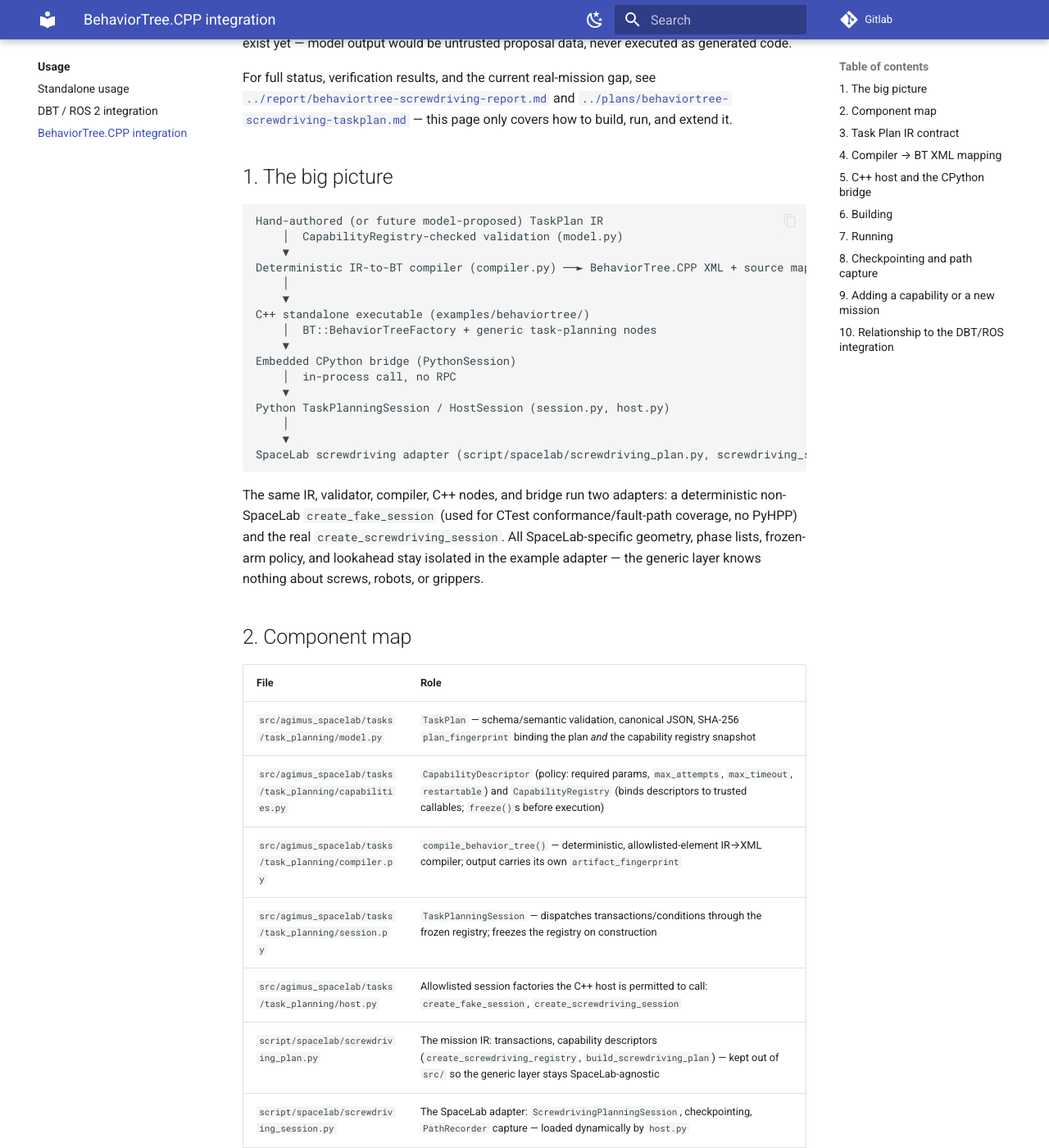
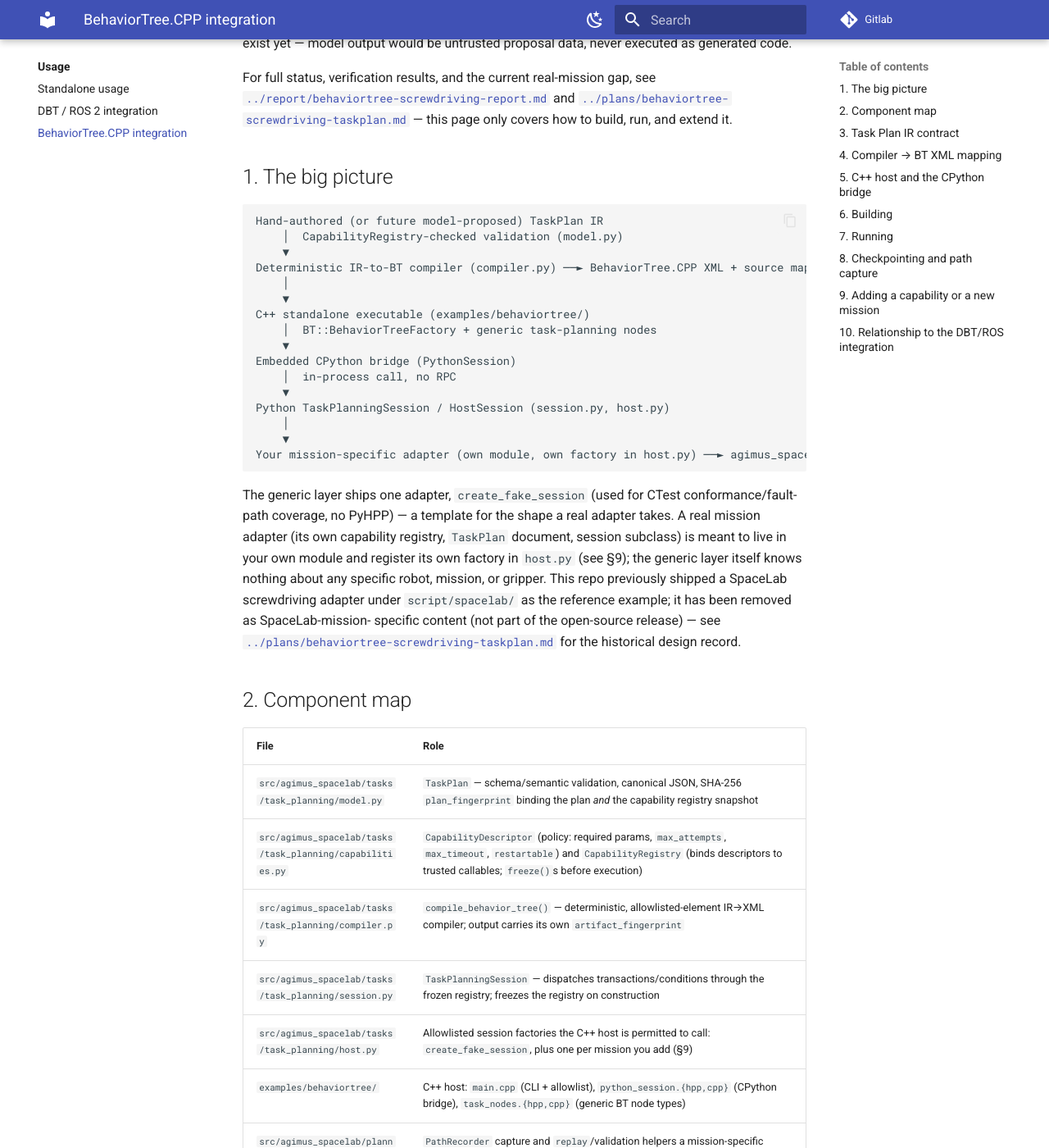
Before and after one commit to thanhndv212/long-tamp, an MkDocs documentation site: the page built from docs/usage/behaviortree-integration.md, in a window 1280 px wide and 1400 px high, scrolled down 450 px. Shown: the whole window at 82% size. Built offline with MkDocs 1.6.1 and Material for MkDocs 9.7.7, drawn with Linux system fonts in a browser that asks for light colours; some of the changed text lies outside the part shown.

Commit message:
refactor(task-planning): remove the SpaceLab screwdriving example adapter
Prep for the upcoming repo/history split: the mission-specific adapter
(create_screwdriving_session in host.py, its C++ allowlist/CTest wiring,
and its two pytest files) documented and exercised the proprietary
SpaceLab screwdriving mission directly in src/ and tests/, not just under
script/spacelab/ — so filtering script/spacelab/ out of history alone
would have left it behind. Mirrors how the CORBA backend was removed
pre-emptively before the history rewrite, for the same reason: strip it
from the current tree first so the filtered history doesn't need to
scrub it separately.

- host.py: drop create_screwdriving_session (create_fake_session, the
  generic conformance adapter, is untouched).
- examples/behaviortree/: drop it from the C++ allowlist and the
  taskplan_bt_screwdriving_mock CTest target.
- tests/: delete test_screwdriving_task_plan.py and
  test_screwdriving_taskplan_checkpoint.py (both imported directly from
  script/spacelab/).
- docs/usage/behaviortree-integration.md (generic, staying in the
  release): reworked the sections that used the screwdriving adapter as
  the running example to describe the adapter pattern generically
  instead, since there's no longer a shipped example to point at.

script/spacelab/run_taskplan_bt_supervised.py and replay_captured_paths.py
still reference the removed factory but are left as-is: they live
entirely under script/spacelab/, which is already staged for removal
from history in the upcoming repo split.

Validated: full pytest suite in the hpp-agimus-arm64 container — 416
passed (425 minus the 9 removed screwdriving tests), same 6 pre-existing
failures as before, no new failures.

````diff
--- a/docs/usage/behaviortree-integration.md
+++ b/docs/usage/behaviortree-integration.md
@@ -36,14 +36,19 @@ Embedded CPython bridge (PythonSession)
 Python TaskPlanningSession / HostSession (session.py, host.py)
     │
     ▼
-SpaceLab screwdriving adapter (script/spacelab/screwdriving_plan.py, screwdriving_session.py) ──► agimus_spacelab / PyHPP
+Your mission-specific adapter (own module, own factory in host.py) ──► agimus_spacelab / PyHPP
 ```
 
-The same IR, validator, compiler, C++ nodes, and bridge run two adapters: a deterministic
-non-SpaceLab `create_fake_session` (used for CTest conformance/fault-path coverage, no PyHPP)
-and the real `create_screwdriving_session`. All SpaceLab-specific geometry, phase lists,
-frozen-arm policy, and lookahead stay isolated in the example adapter — the generic layer
-knows nothing about screws, robots, or grippers.
+The generic layer ships one adapter, `create_fake_session` (used for CTest
+conformance/fault-path coverage, no PyHPP) — a template for the shape a real adapter takes.
+A real mission adapter (its own capability registry, `TaskPlan` document, session
+subclass) is meant to live in your own module and register its own factory in `host.py`
+(see §9); the generic layer itself knows nothing about any specific robot, mission, or
+gripper. This repo previously shipped a SpaceLab screwdriving adapter under
+`script/spacelab/` as the reference example; it has been removed as SpaceLab-mission-
+specific content (not part of the open-source release) — see
+[`../plans/behaviortree-screwdriving-taskplan.md`](../plans/behaviortree-screwdriving-taskplan.md)
+for the historical design record.
 
 ## 2. Component map
 
@@ -53,12 +58,9 @@ knows nothing about screws, robots, or grippers.
 | `src/agimus_spacelab/tasks/task_planning/capabilities.py` | `CapabilityDescriptor` (policy: required params, `max_attempts`, `max_timeout`, `restartable`) and `CapabilityRegistry` (binds descriptors to trusted callables; `freeze()`s before execution) |
 | `src/agimus_spacelab/tasks/task_planning/compiler.py` | `compile_behavior_tree()` — deterministic, allowlisted-element IR→XML compiler; output carries its own `artifact_fingerprint` |
 | `src/agimus_spacelab/tasks/task_planning/session.py` | `TaskPlanningSession` — dispatches transactions/conditions through the frozen registry; freezes the registry on construction |
-| `src/agimus_spacelab/tasks/task_planning/host.py` | Allowlisted session factories the C++ host is permitted to call: `create_fake_session`, `create_screwdriving_session` |
-| `script/spacelab/screwdriving_plan.py` | The mission IR: transactions, capability descriptors (`create_screwdriving_registry`, `build_screwdriving_plan`) — kept out of `src/` so the generic layer stays SpaceLab-agnostic |
-| `script/spacelab/screwdriving_session.py` | The SpaceLab adapter: `ScrewdrivingPlanningSession`, checkpointing, `PathRecorder` capture — loaded dynamically by `host.py` |
+| `src/agimus_spacelab/tasks/task_planning/host.py` | Allowlisted session factories the C++ host is permitted to call: `create_fake_session`, plus one per mission you add (§9) |
 | `examples/behaviortree/` | C++ host: `main.cpp` (CLI + allowlist), `python_session.{hpp,cpp}` (CPython bridge), `task_nodes.{hpp,cpp}` (generic BT node types) |
-| `script/spacelab/run_taskplan_bt_supervised.py` | Process supervisor: attempt/total timeouts, process-group kill, bounded restart backoff |
-| `script/spacelab/replay_captured_paths.py` | Validates a `PathRecorder` capture (continuity, seam checks) without re-planning |
+| `src/agimus_spacelab/planning/path_recorder.py`, `path_io.py` | `PathRecorder` capture and `replay`/validation helpers a mission-specific session can reuse for checkpointing |
 
 ## 3. Task Plan IR contract
 
@@ -104,8 +106,9 @@ they're looking at the exact plan+compiler combination that produced a given run
 ## 5. C++ host and the CPython bridge
 
 `examples/behaviortree/src/main.cpp` takes `--factory <name>` (checked against a hardcoded
-allowlist: `create_fake_session`, `create_screwdriving_session` — an unlisted name is a
-non-retryable exit code `2`, never dispatched to Python) and `--options <json>`, constructs a
+allowlist — currently just `create_fake_session` until you add your own mission factory,
+§9; an unlisted name is a non-retryable exit code `2`, never dispatched to Python) and
+`--options <json>`, constructs a
 `PythonSession`, registers the five generic node types
 (`RegisterTaskPlanningNodes`, `task_nodes.cpp`), builds the tree from
 `session->call("get_behavior_tree_xml")`, and ticks it to completion with a `BT::TreeObserver`
@@ -146,41 +149,23 @@ checkout), and always builds it with its own examples/tools/Groot/SQLite logging
 Bounded conformance tests (no real PyHPP; safe anywhere, including CI):
 
 ```bash
-ctest --test-dir build-bt --output-on-failure \
-  -R 'taskplan_bt_(fake|screwdriving_mock)'
+ctest --test-dir build-bt --output-on-failure -R 'taskplan_bt_fake'
 ```
 
-Real PyHPP mission, supervised (resumes from whatever checkpoint already exists in
-`--checkpoint-dir`):
-
-```bash
-python script/spacelab/run_taskplan_bt_supervised.py \
-  --executable "$PWD/build-bt/examples/behaviortree/agimus_taskplan_bt" \
-  --checkpoint-dir /tmp/agimus_bt_full_checkpoint \
-  --capture-dir /tmp/agimus_bt_full_paths \
-  --attempt-timeout 600 \
-  --total-timeout 3600
-```
-
-Validate a capture without re-planning:
-
-```bash
-python script/spacelab/replay_captured_paths.py /tmp/agimus_bt_full_paths --check
-```
-
-Run the host directly (bypasses the supervisor — useful for a single attempt or debugging a
-specific `--options` payload):
+Run the host directly against your own mission factory (bypasses any supervisor you write —
+useful for a single attempt or debugging a specific `--options` payload):
 
 ```bash
 ./build-bt/examples/behaviortree/agimus_taskplan_bt \
-  --factory create_screwdriving_session \
-  --options '{"backend":"pyhpp","no_viz":true,"checkpoint_dir":"/tmp/agimus_bt_full_checkpoint"}'
+  --factory <your_factory_name> \
+  --options '{"backend":"pyhpp","no_viz":true}'
 ```
 
-`create_screwdriving_session` options: `backend` (default `pyhpp`), `no_viz` (default
-`true`), `log_level` (default `INFO`), `mock_motion` (skip real PyHPP planning — what the
-`taskplan_bt_screwdriving_mock` CTest uses), `checkpoint_dir`, `capture_dir`,
-`migrate_legacy_checkpoint`.
+For a real, long-running PyHPP mission you'll typically also want a process supervisor
+(attempt/total timeouts, checkpoint-resume, bounded restart backoff on crash/timeout) and a
+`PathRecorder`-capture validator, built on the checkpoint/capture primitives in §8 — this
+repo's own SpaceLab-specific versions of both (`run_taskplan_bt_supervised.py`,
+`replay_captured_paths.py`) are not part of the open-source release.
 
 ## 8. Checkpointing and path capture
 
@@ -200,8 +185,7 @@ without touching HPP at all.
 2. `registry.register(descriptor, implementation)` into a fresh `CapabilityRegistry` — do
    this before constructing any `TaskPlanningSession`/`HostSession`; the registry freezes
    (`RuntimeError` on further `register`/`bind`) the moment a session is constructed.
-3. Author the mission as a `TaskPlan` document (see
-   `script/spacelab/screwdriving_plan.py` for the reference SpaceLab example) and validate it
+3. Author the mission as a `TaskPlan` document (see §3 for the schema) and validate it
    with `TaskPlan.from_dict(document, registry)`.
 4. Expose it through a new factory function in `host.py`, then add that factory's name to the
    `allowed_factories` set in `examples/behaviortree/src/main.cpp` — a factory not on both
````
Also changed, not shown: 3 other files.
